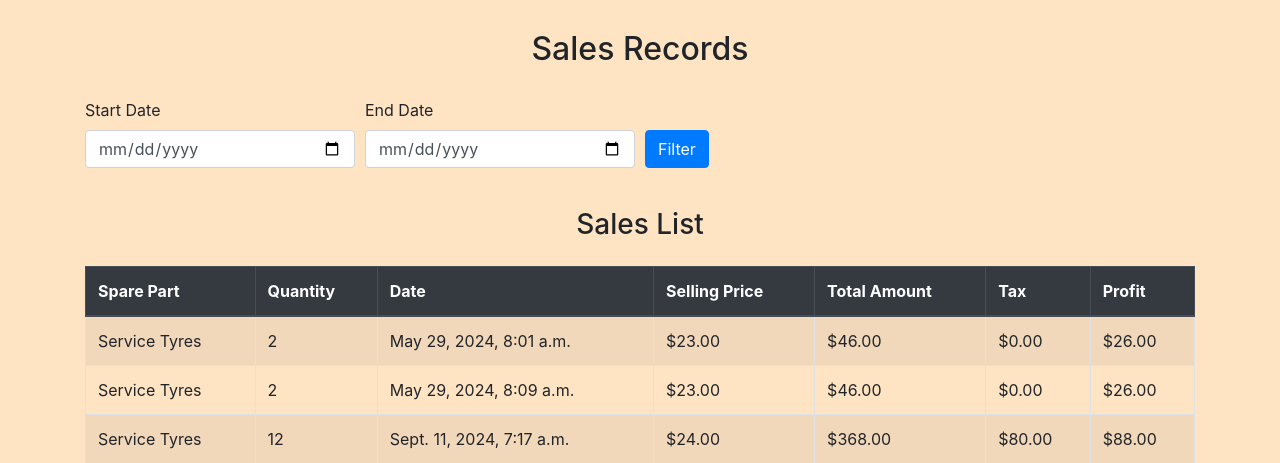
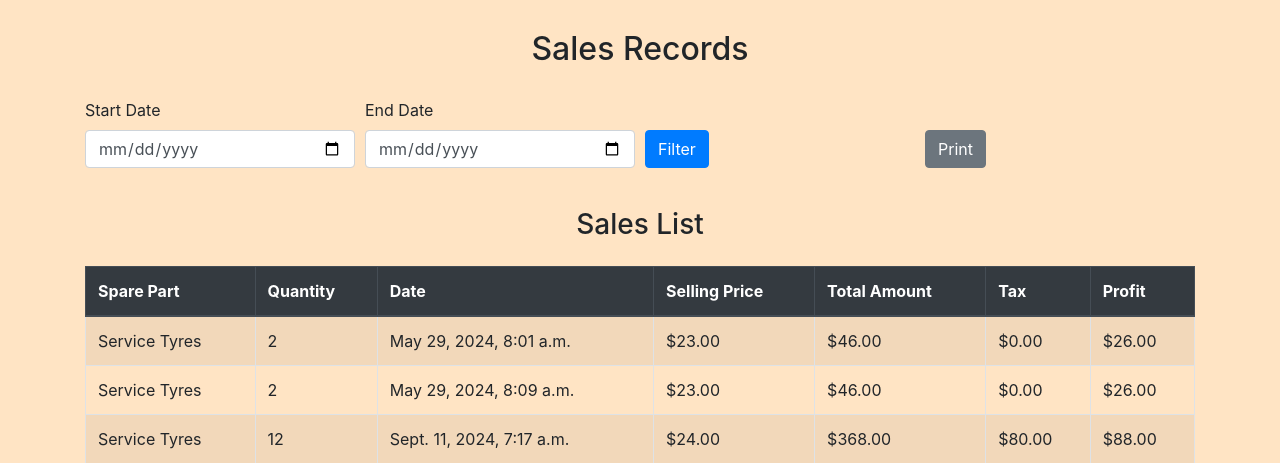
Before and after one commit to nasirabbas827/spareparts, a Django app: page /sales/ in a window 1280 px wide. Shown: the part 56-519 px from the top of the page. Run offline with Django 4.2, Linux system fonts and the light colour scheme; a user stored in the database is signed in; data comes from the database, SQL or seed files in the repository; some libraries are stand-ins or nearby versions.

Commit message:
Final Code after prototype rank the post print report

```diff
--- a/myapp/templates/sales_records.html
+++ b/myapp/templates/sales_records.html
@@ -18,11 +18,15 @@
         <div class="form-group col-md-3 align-self-end">
             <button type="submit" class="btn btn-primary">Filter</button>
         </div>
+        <!-- Print Button -->
+        <div class="form-group col-md-3 align-self-end">
+            <button type="button" class="btn btn-secondary" onclick="printTable()">Print</button>
+        </div>
     </div>
 </form>
 
 <h3 class="my-4">Sales List</h3>
-<div class="table-responsive">
+<div class="table-responsive" id="printableTable">
     <table class="table table-striped table-bordered">
         <thead class="thead-dark">
             <tr>
@@ -57,4 +61,18 @@
         <strong>Total Profit:</strong> ${{ total_profit }}
     </div>
 </div>
+
+<script>
+    function printTable() {
+        var printWindow = window.open('', '', 'height=600,width=800');
+        var printContent = document.getElementById('printableTable').innerHTML;
+        printWindow.document.write('<html><head><title>Print Sales Records</title>');
+        printWindow.document.write('</head><body >');
+        printWindow.document.write(printContent);
+        printWindow.document.write('</body></html>');
+        printWindow.document.close();
+        printWindow.print();
+    }
+</script>
+
 {% endblock content %}
```
Also changed, not shown: myapp/templates/purchases_records.html (+19 -1 lines), 1 other file.
